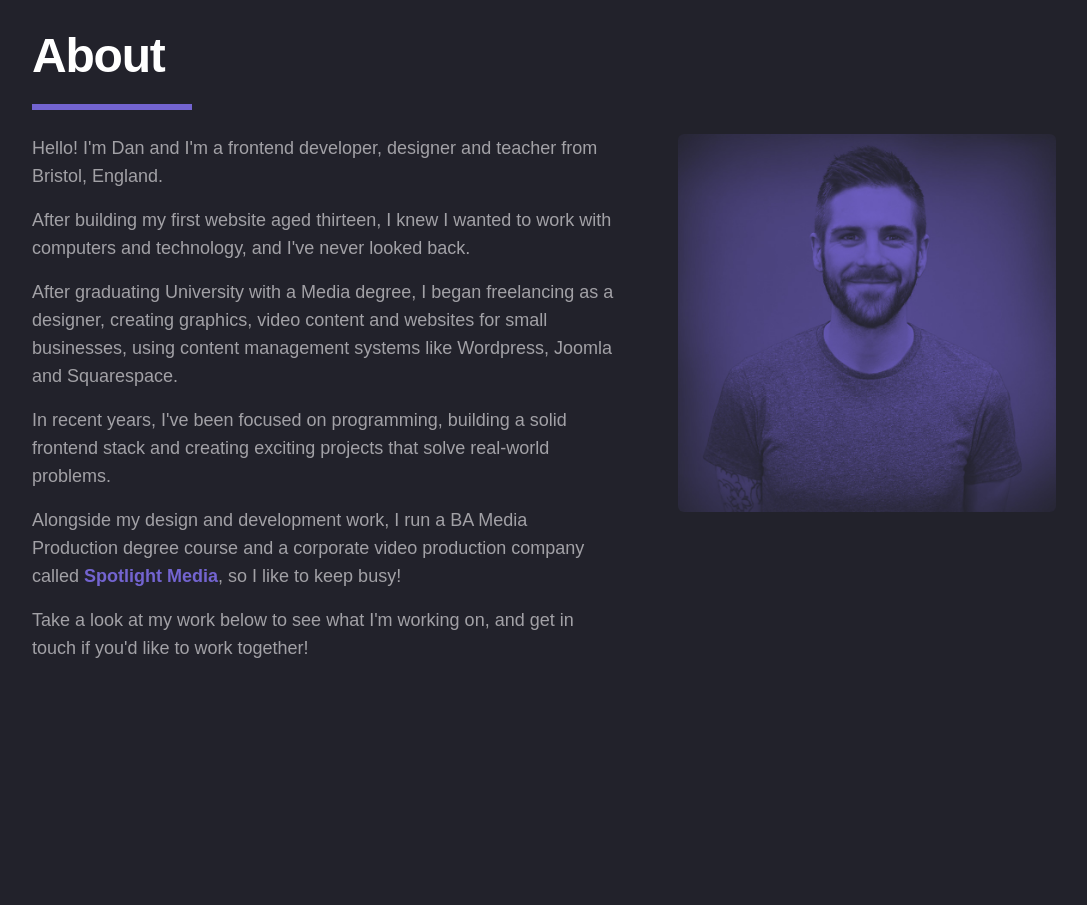
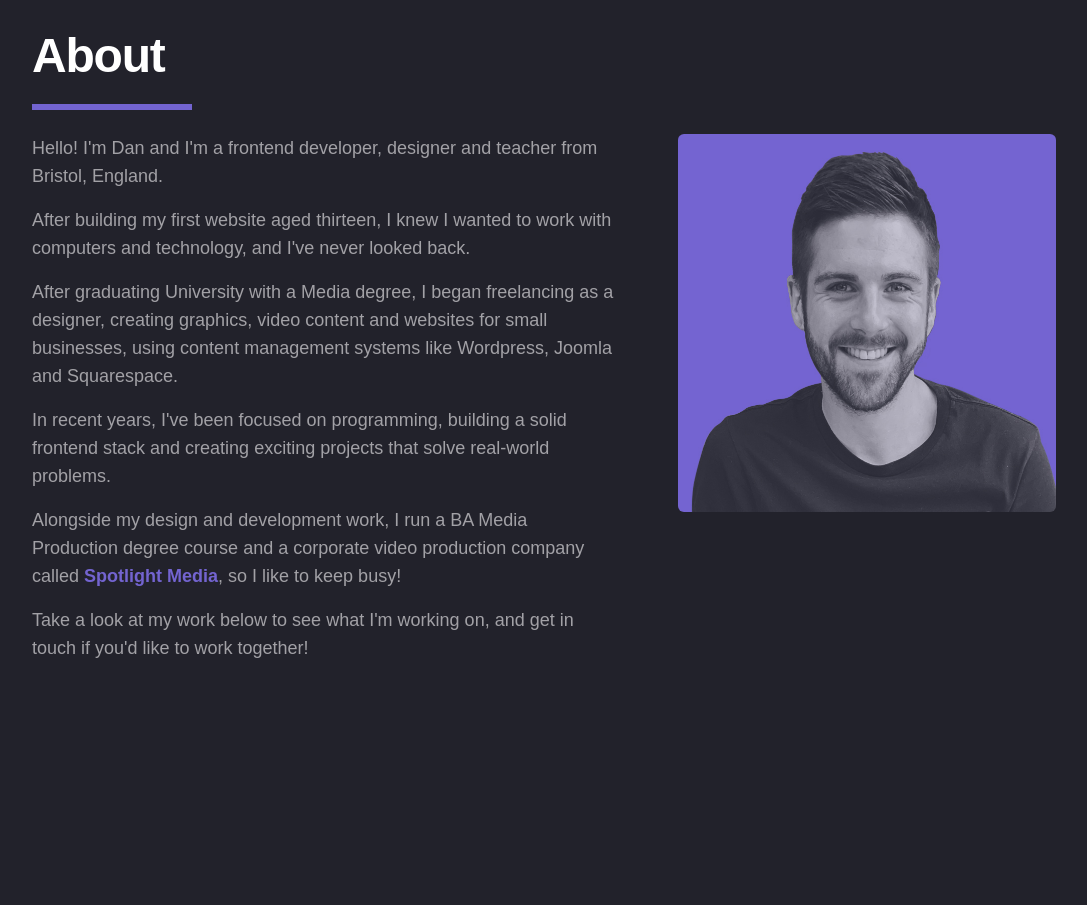
Before and after one commit to danielcranney/portfolio, a Next.js app: page / in a window 1280 px wide. Shown: the part 880-1785 px from the top of the page, without its empty margins (96-1183 px from the left). Built offline with nearby package versions, Linux system fonts and the light colour scheme; a web font is replaced by a local one.

Commit message:
Profile Picture Update

```diff
--- a/pages/index.js
+++ b/pages/index.js
@@ -576,7 +576,7 @@ export default function Home() {
               </div>
               <div className="flex w-full h-full mb-4 md:pl-8 md:w-2/5 md:mb-0">
                 <Image
-                  src="/headshot-with-frame.jpg"
+                  src="/headshot-with-frame-2.jpg"
                   className="overflow-hidden rounded-md"
                   width={880}
                   height={880}
```
Also changed, not shown: public/headshot-with-frame-2.jpg (added).
